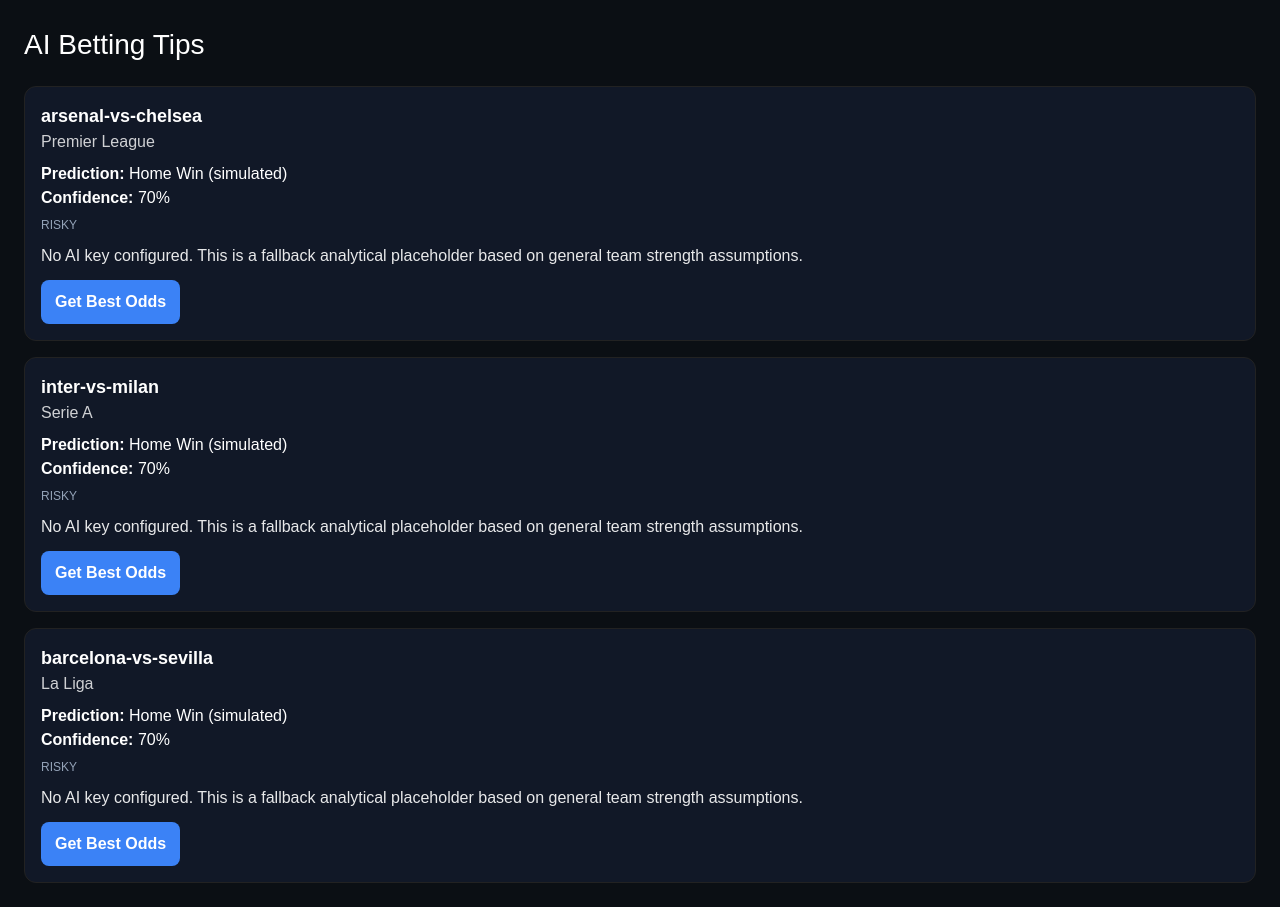
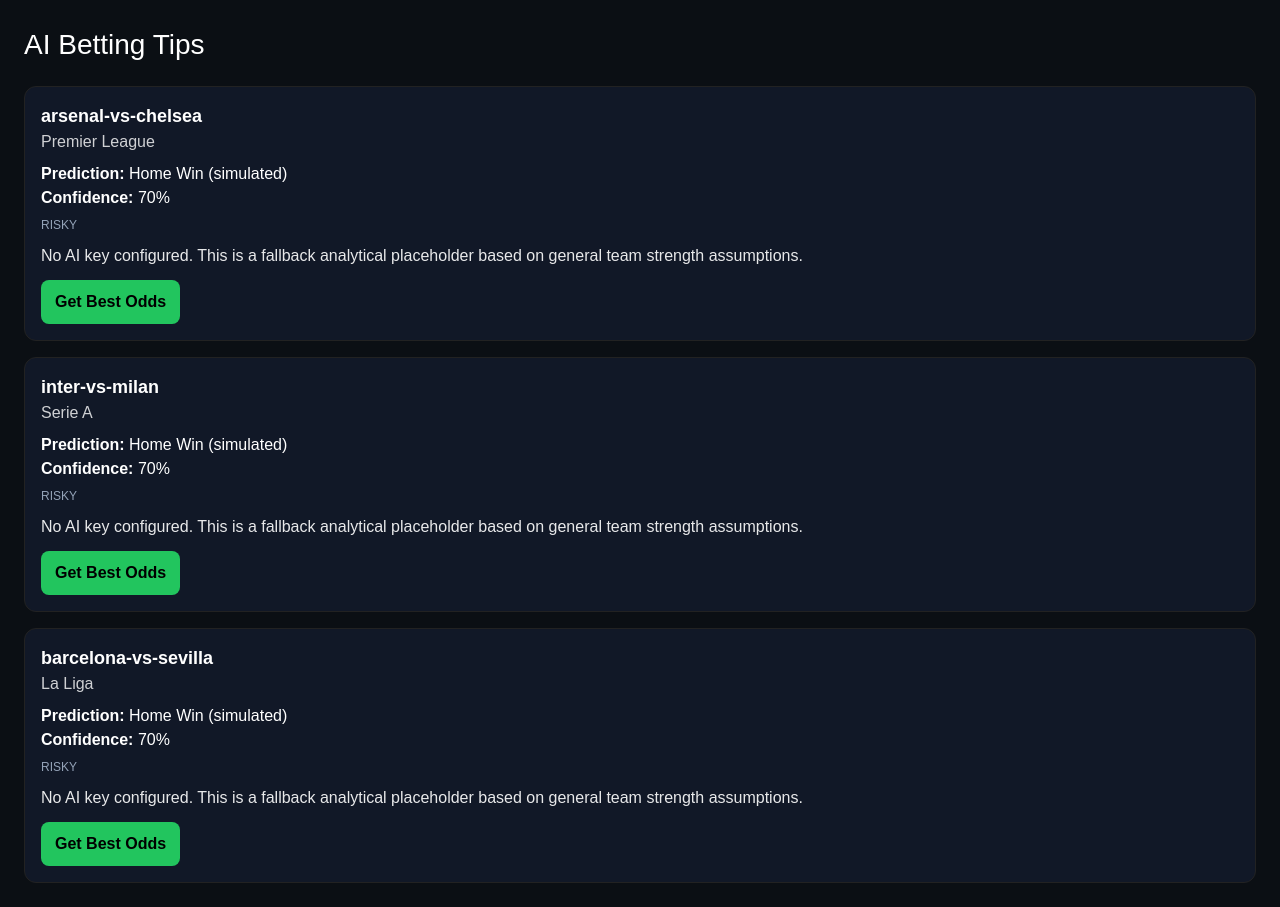
Before and after one commit to Peterson1979/ai-bet, a Next.js app in the folder bet-ai/: page / in a window 1280 px wide. Built offline with nearby package versions, Linux system fonts and the light colour scheme.

Commit message:
fix client component tracking issue

```diff
--- /dev/null
+++ b/bet-ai/app/components/TrackLink.tsx
@@ -0,0 +1,32 @@
+"use client";
+
+import { trackClick } from "../lib/tracking";
+import { getAffiliateLink } from "../lib/affiliates";
+
+type Props = {
+  league: string;
+  slug: string;
+  children: React.ReactNode;
+};
+
+export default function TrackLink({ league, slug, children }: Props) {
+  return (
+    <a
+      href={getAffiliateLink(league)}
+      target="_blank"
+      onClick={() => trackClick(league, slug)}
+      style={{
+        display: "inline-block",
+        marginTop: 12,
+        padding: "10px 14px",
+        background: "#22c55e",
+        color: "#000",
+        borderRadius: 8,
+        fontWeight: 700,
+        textDecoration: "none",
+      }}
+    >
+      {children}
+    </a>
+  );
+}
--- a/bet-ai/app/page.tsx
+++ b/bet-ai/app/page.tsx
@@ -1,7 +1,7 @@
 import fs from "fs";
 import path from "path";
 import { getAffiliateLink } from "./lib/affiliates";
-import { trackClick } from "./lib/tracking";
+import TrackLink from "./components/TrackLink";
 
 type Prediction = {
   slug: string;
@@ -35,10 +35,15 @@ export default async function HomePage() {
     .sort((a, b) => b.confidence - a.confidence)[0];
 
   return (
-    <main style={{ padding: 24, fontFamily: "sans-serif", background: "#0b0f14", color: "#fff" }}>
-      <h1 style={{ fontSize: 28, marginBottom: 20 }}>
-        AI Betting Tips
-      </h1>
+    <main
+      style={{
+        padding: 24,
+        fontFamily: "sans-serif",
+        background: "#0b0f14",
+        color: "#fff",
+      }}
+    >
+      <h1 style={{ fontSize: 28, marginBottom: 20 }}>AI Betting Tips</h1>
 
       {bestBet && (
         <div
@@ -60,23 +65,13 @@ export default async function HomePage() {
             {bestBet.prediction} ({bestBet.confidence}%)
           </div>
 
-          <a
-            href={getAffiliateLink(bestBet.league)}
-            target="_blank"
-            onClick={() => trackClick(bestBet.league, bestBet.slug)}
-            style={{
-              display: "inline-block",
-              marginTop: 12,
-              padding: "10px 14px",
-              background: "#22c55e",
-              color: "#000",
-              borderRadius: 8,
-              fontWeight: 700,
-              textDecoration: "none",
-            }}
-          >
+          <div style={{ marginTop: 6, fontSize: 12, color: "#94a3b8" }}>
+            {getBadge(bestBet.confidence)}
+          </div>
+
+          <TrackLink league={bestBet.league} slug={bestBet.slug}>
             Get Best Odds
-          </a>
+          </TrackLink>
         </div>
       )}
 
@@ -93,9 +88,7 @@ export default async function HomePage() {
               background: "#111827",
             }}
           >
-            <div style={{ fontSize: 18, fontWeight: 600 }}>
-              {p.slug}
-            </div>
+            <div style={{ fontSize: 18, fontWeight: 600 }}>{p.slug}</div>
 
             <div style={{ opacity: 0.8 }}>{p.league}</div>
 
@@ -111,27 +104,11 @@ export default async function HomePage() {
               {getBadge(p.confidence)}
             </div>
 
-            <p style={{ marginTop: 10, opacity: 0.9 }}>
-              {p.analysis}
-            </p>
+            <p style={{ marginTop: 10, opacity: 0.9 }}>{p.analysis}</p>
 
-            <a
-              href={getAffiliateLink(p.league)}
-              target="_blank"
-              onClick={() => trackClick(p.league, p.slug)}
-              style={{
-                display: "inline-block",
-                marginTop: 12,
-                padding: "10px 14px",
-                background: "#3b82f6",
-                color: "#fff",
-                borderRadius: 8,
-                fontWeight: 600,
-                textDecoration: "none",
-              }}
-            >
+            <TrackLink league={p.league} slug={p.slug}>
               Get Best Odds
-            </a>
+            </TrackLink>
           </div>
         ))}
       </div>
```
